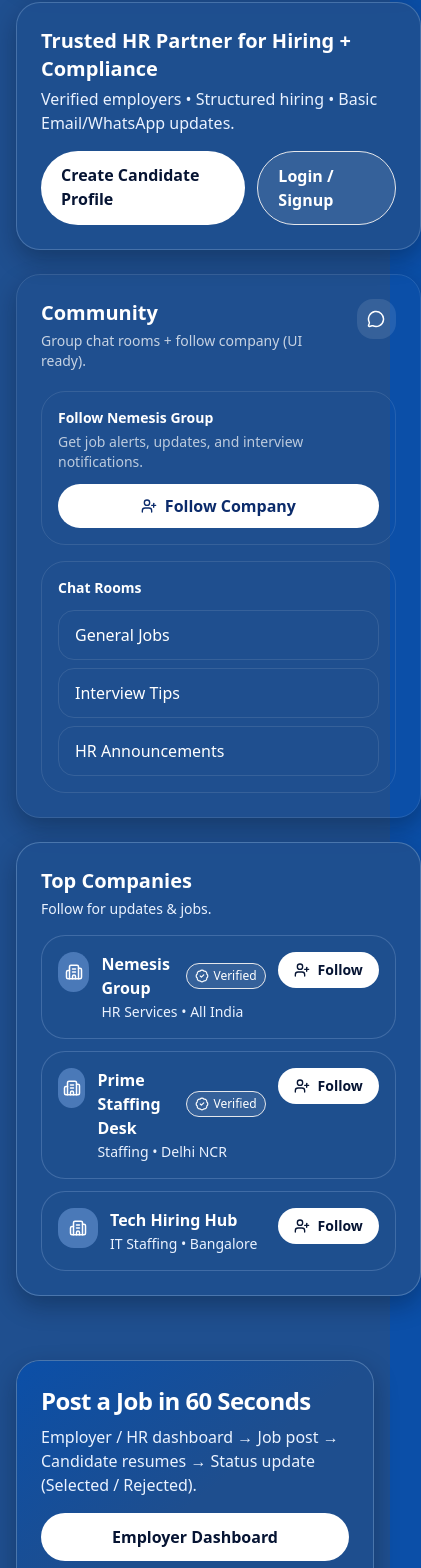
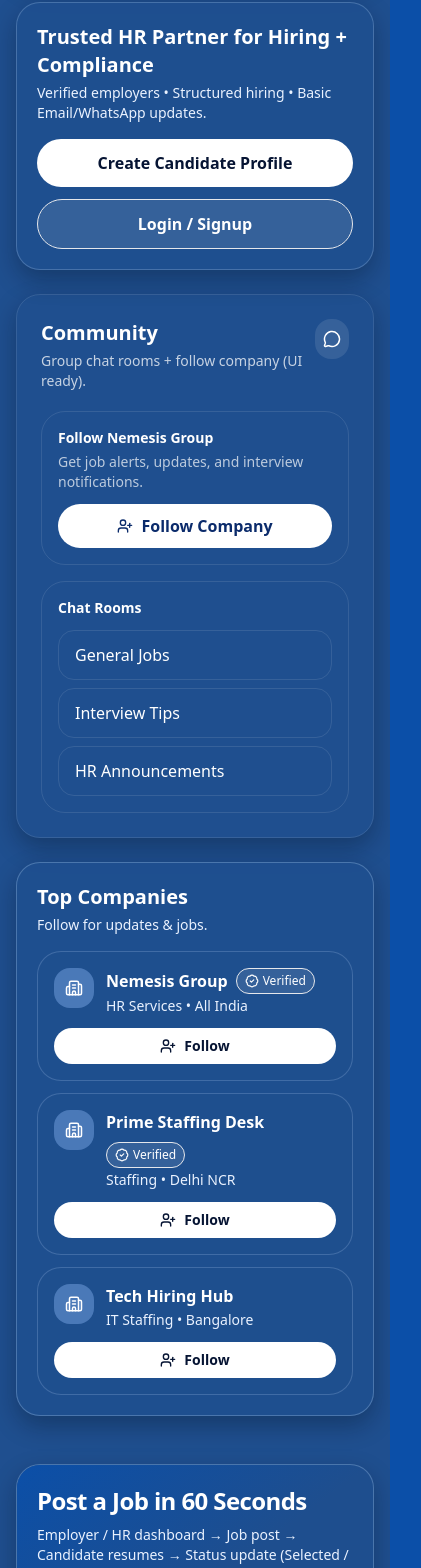
Before and after one commit to shivam0815/JobPortalNemesis, a React (Vite) app: page / in a window 390 px wide. Shown: the part 4456-6024 px from the top of the page, 421 px wide, since content can reach past the window. Built offline with nearby package versions, Linux system fonts and the light colour scheme.

Commit message:
Add project structure and source code

```diff
--- a/src/pages/Home.tsx
+++ b/src/pages/Home.tsx
@@ -3,7 +3,15 @@ import HeroNemesis from "../components/HeroNemesis";
 import StatPills from "../components/StatPills";
 import ServiceCards from "../components/ServiceCards";
 import ChatWidgetMock from "../components/ChatWidgetMock";
-import { Search, MapPin, Briefcase, ArrowRight, BadgeCheck, Building2, UserPlus } from "lucide-react";
+import {
+  Search,
+  MapPin,
+  Briefcase,
+  ArrowRight,
+  BadgeCheck,
+  Building2,
+  UserPlus,
+} from "lucide-react";
 
 const categories = [
   "IT Staffing",
@@ -34,15 +42,15 @@ export default function Home() {
   }, [q, city, exp, mode]);
 
   return (
-    <main className="relative bg-[#1F4F8F] home-navy">
+    <main className="relative bg-[#1F4F8F] home-navy overflow-x-hidden">
       {/* HERO */}
       <HeroNemesis />
 
-      {/* SEARCH BAR (Naukri-style) */}
-    <div className="container-x -mt-14 relative z-20">
-  <div className="rounded-3xl border border-[#8FB1DA]/40 bg-[#1F4F8F]/95 shadow-card p-5 md:p-6">
-    <div className="flex flex-col lg:flex-row lg:items-center gap-3">
-      {/* ✅ better responsive grid */}
+      {/* SEARCH BAR */}
+      <div className="container-x relative z-20 -mt-10 sm:-mt-12 md:-mt-14">
+        <div className="rounded-3xl border border-[#8FB1DA]/40 bg-[#1F4F8F]/95 shadow-card p-4 sm:p-5 md:p-6">
+          <div className="flex flex-col gap-3 lg:flex-row lg:items-center">
+            {/* inputs */}
             <div className="flex-1 grid grid-cols-1 sm:grid-cols-2 lg:grid-cols-4 gap-3">
               {/* Job */}
               <div className="relative">
@@ -92,11 +100,11 @@ export default function Home() {
               </select>
             </div>
 
-      {/* ✅ button same height + responsive width */}
+            {/* search button */}
             <a
               href="/jobs"
-        className="h-12 px-7 rounded-2xl bg-white text-[#061433] font-extrabold hover:opacity-95 transition inline-flex items-center justify-center gap-2 w-full lg:w-auto"
               title={searchHint}
+              className="h-12 w-full lg:w-auto px-7 rounded-2xl bg-white text-[#061433] font-extrabold hover:opacity-95 transition inline-flex items-center justify-center gap-2"
             >
               Search Jobs <ArrowRight size={18} />
             </a>
@@ -117,38 +125,38 @@ export default function Home() {
         </div>
       </div>
 
-
       {/* MAIN CONTENT */}
       <div className="container-x mt-8 relative z-10">
         <StatPills />
 
-        <div className="mt-10 grid lg:grid-cols-3 gap-6">
-          <div className="lg:col-span-2 space-y-6">
-            {/* Services */}
+        <div className="mt-8 md:mt-10 grid gap-6 lg:grid-cols-3">
+          {/* left */}
+          <div className="lg:col-span-2 space-y-6 min-w-0">
             <ServiceCards />
 
             {/* Trust Strip */}
-            <section className="rounded-3xl border border-[#8FB1DA]/35 bg-[#1F4F8F]/90 shadow-card p-6 md:p-7">
-              <div className="flex flex-col md:flex-row md:items-center md:justify-between gap-4">
-                <div>
-                  <h3 className="text-xl md:text-2xl font-extrabold text-white">
+            <section className="rounded-3xl border border-[#8FB1DA]/35 bg-[#1F4F8F]/90 shadow-card p-5 sm:p-6 md:p-7">
+              <div className="flex flex-col gap-4 md:flex-row md:items-center md:justify-between">
+                <div className="min-w-0">
+                  <h3 className="text-xl sm:text-2xl font-extrabold text-white">
                     Trusted HR Partner for Hiring + Compliance
                   </h3>
-                  <p className="text-[#EAF2FF] mt-1">
+                  <p className="text-[#EAF2FF] mt-1 text-sm sm:text-base">
                     Verified employers • Structured hiring • Basic Email/WhatsApp updates.
                   </p>
                 </div>
 
-                <div className="flex gap-3">
+                {/* buttons wrap nicely on all sizes */}
+                <div className="flex flex-col sm:flex-row sm:flex-wrap gap-3">
                   <a
                     href="/candidate"
-                    className="px-5 py-3 rounded-full bg-white text-[#061433] font-extrabold hover:opacity-95 transition"
+                    className="px-5 py-3 rounded-full bg-white text-[#061433] font-extrabold hover:opacity-95 transition text-center whitespace-nowrap"
                   >
                     Create Candidate Profile
                   </a>
                   <a
                     href="/auth"
-                    className="px-5 py-3 rounded-full bg-white/10 border border-white/12 hover:bg-white/15 transition font-semibold"
+                    className="px-5 py-3 rounded-full bg-white/10 border border-white/12 hover:bg-white/15 transition font-semibold text-center text-white whitespace-nowrap"
                   >
                     Login / Signup
                   </a>
@@ -157,14 +165,14 @@ export default function Home() {
             </section>
           </div>
 
-          {/* Right Column */}
-          <div className="lg:col-span-1 space-y-6">
+          {/* right */}
+          <div className="lg:col-span-1 space-y-6 min-w-0">
             <ChatWidgetMock />
 
-            {/* Top Companies (Follow) */}
-            <section className="rounded-3xl border border-[#8FB1DA]/40 bg-[#1F4F8F]/90 shadow-card p-6">
+            {/* Top Companies */}
+            <section className="rounded-3xl border border-[#8FB1DA]/40 bg-[#1F4F8F]/90 shadow-card p-5 sm:p-6">
               <div className="flex items-end justify-between gap-3">
-                <div>
+                <div className="min-w-0">
                   <h3 className="text-xl font-extrabold text-white">Top Companies</h3>
                   <p className="text-[#EAF2FF] text-sm mt-1">Follow for updates & jobs.</p>
                 </div>
@@ -176,27 +184,31 @@ export default function Home() {
                     key={c.name}
                     className="rounded-3xl bg-[#1F4F8F]/85 border border-[#8FB1DA]/30 p-4 hover:bg-[#4A79B8]/60 transition"
                   >
-                    <div className="flex items-start justify-between gap-3">
-                      <div className="flex items-start gap-3">
-                        <div className="h-10 w-10 rounded-2xl bg-[#4A79B8] grid place-items-center">
+                    <div className="flex flex-col sm:flex-row sm:items-start sm:justify-between gap-3">
+                      <div className="flex items-start gap-3 min-w-0">
+                        <div className="h-10 w-10 rounded-2xl bg-[#4A79B8] grid place-items-center shrink-0">
                           <Building2 size={18} className="text-white" />
                         </div>
-                        <div>
-                          <div className="flex items-center gap-2">
-                            <div className="font-extrabold text-white">{c.name}</div>
+
+                        <div className="min-w-0">
+                          <div className="flex flex-wrap items-center gap-2">
+                            <div className="font-extrabold text-white truncate max-w-[16rem] sm:max-w-[18rem]">
+                              {c.name}
+                            </div>
                             {c.verified && (
                               <span className="inline-flex items-center gap-1 text-xs px-2 py-1 rounded-full bg-white/10 border border-white/12 text-white">
                                 <BadgeCheck size={14} /> Verified
                               </span>
                             )}
                           </div>
-                          <div className="text-sm text-[#EAF2FF] mt-0.5">
+
+                          <div className="text-sm text-[#EAF2FF] mt-0.5 break-words">
                             {c.tag} • {c.city}
                           </div>
                         </div>
                       </div>
 
-                      <button className="shrink-0 inline-flex items-center gap-2 px-4 py-2 rounded-full bg-white text-[#061433] font-extrabold text-sm hover:opacity-95 transition">
+                      <button className="inline-flex items-center justify-center gap-2 px-4 py-2 rounded-full bg-white text-[#061433] font-extrabold text-sm hover:opacity-95 transition w-full sm:w-auto">
                         <UserPlus size={16} /> Follow
                       </button>
                     </div>
@@ -208,31 +220,31 @@ export default function Home() {
         </div>
       </div>
 
-      {/* CTA SECTION – FULL NAVY */}
-      <section className="container-x mt-16 pb-20">
-        <div className="relative overflow-hidden rounded-3xl border border-[#8FB1DA]/40 bg-[#1F4F8F]/95 shadow-card p-6 md:p-8">
+      {/* CTA SECTION */}
+      <section className="container-x mt-12 sm:mt-16 pb-16 sm:pb-20">
+        <div className="relative overflow-hidden rounded-3xl border border-[#8FB1DA]/40 bg-[#1F4F8F]/95 shadow-card p-5 sm:p-6 md:p-8">
           <div className="absolute inset-0 bg-gradient-to-br from-white/6 via-transparent to-transparent pointer-events-none" />
 
-          <div className="relative flex flex-col md:flex-row md:items-end md:justify-between gap-4">
-            <div>
-              <h3 className="text-2xl md:text-3xl font-extrabold tracking-tight text-white">
+          <div className="relative flex flex-col gap-4 md:flex-row md:items-end md:justify-between">
+            <div className="min-w-0">
+              <h3 className="text-2xl sm:text-3xl font-extrabold tracking-tight text-white">
                 Post a Job in 60 Seconds
               </h3>
-              <p className="text-[#EAF2FF] mt-2 max-w-xl">
+              <p className="text-[#EAF2FF] mt-2 max-w-xl text-sm sm:text-base">
                 Employer / HR dashboard → Job post → Candidate resumes → Status update (Selected / Rejected).
               </p>
             </div>
 
-            <div className="flex flex-col sm:flex-row gap-3">
+            <div className="flex flex-col sm:flex-row gap-3 w-full md:w-auto">
               <a
                 href="/employer"
-                className="px-6 py-3 rounded-full bg-white text-[#061433] font-extrabold hover:opacity-95 transition text-center"
+                className="px-6 py-3 rounded-full bg-white text-[#061433] font-extrabold hover:opacity-95 transition text-center w-full sm:w-auto"
               >
                 Employer Dashboard
               </a>
               <a
                 href="/jobs"
-                className="px-6 py-3 rounded-full bg-[#4A79B8]/60 border border-[#8FB1DA]/40 hover:bg-[#4A79B8]/85 transition font-semibold text-center text-white"
+                className="px-6 py-3 rounded-full bg-[#4A79B8]/60 border border-[#8FB1DA]/40 hover:bg-[#4A79B8]/85 transition font-semibold text-center text-white w-full sm:w-auto"
               >
                 Browse Jobs
               </a>
```
Lines whose indentation alone changed are shown as unchanged.
